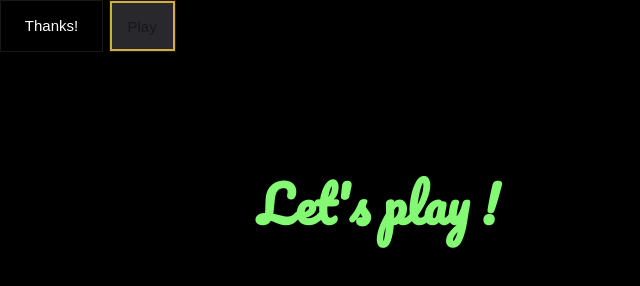
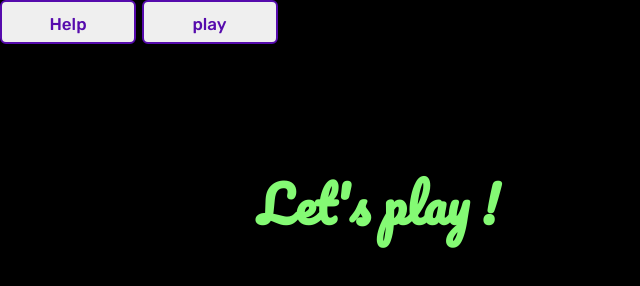
Before and after one commit to moony404/myApp, an Electron app: page renderer/index.html in a window 780 px wide. Shown: the whole page, without its empty margins (0-640 px from the left). Drawn offline with Linux system fonts and the light colour scheme; a web font is replaced by a local one.

Commit message:
reworked buttons

```diff
--- a/renderer/index.html
+++ b/renderer/index.html
@@ -22,20 +22,9 @@
 </head>
 <body>
     <!-- Under is for UIVERSE -->
-    <button><span class="text">Hover me</span><span>Thanks!</span></button>
+    <button class="uiversebutton">Help</button>
     <!-- End of the section for UIVERSE -->
     <p class="play-txt">Let's play !</p>
-    <button type="button" class="btn cube cube-hover" onclick="window.location.href=('ZapoomC copy/ZapoomC_v1.2.exe')">
-        <div class="bg-top">
-            <div class="bg-inner"></div>
-        </div>
-        <div class="bg-right">
-            <div class="bg-inner"></div>
-        </div>
-        <div class="bg">
-            <div class="bg-inner"></div>
-        </div>
-        <div class="text">Play</div>
-    </button>
+    <button class="uiversebutton">play</button>
 </body>
 </html>
--- a/renderer/style.css
+++ b/renderer/style.css
@@ -20,154 +20,51 @@ body {
 }
 
 /* For UIVERSE.io */
-.cube {
+.uiversebutton {
+ --color: #560bad;
+ font-family: inherit;
+ display: inline-block;
+ width: 8em;
+ height: 2.6em;
+ line-height: 2.5em;
+ margin: 0px;
  position: relative;
- transition: all 0.5s;
+ overflow: hidden;
+ border: 2px solid var(--color);
+ transition: color .5s;
+ z-index: 1;
+ font-size: 17px;
+ border-radius: 6px;
+ font-weight: 500;
+ color: var(--color);
 }
 
-.cube .bg-top {
+.uiversebutton:before {
+ content: "";
  position: absolute;
- height: 10px;
- background: #d4af37;
- bottom: 100%;
- left: 5px;
- right: -5px;
- transform: skew(-45deg, 0);
- margin: 0;
- transition: all 0.4s;
+ z-index: -1;
+ background: var(--color);
+ height: 150px;
+ width: 200px;
+ border-radius: 50%;
 }
 
-.cube .bg-top .bg-inner {
- bottom: 0;
+.uiversebutton:hover {
+ color: #ffffff;
 }
 
-.cube .bg {
- position: absolute;
- left: 0;
- bottom: 0;
- top: 0;
- right: 0;
- background: #d4af37;
- transition: all 0.4s;
+.uiversebutton:before {
+ top: 100%;
+ left: 100%;
+ transition: all .7s;
 }
 
-.cube .bg-right {
- position: absolute;
- background: #d4af37;
- top: -5px;
- z-index: 0;
- bottom: 5px;
- width: 10px;
- left: 100%;
- transform: skew(0, -45deg);
- transition: all 0.4s;
+.uiversebutton:hover:before {
+ top: -30px;
+ left: -30px;
 }
 
-.cube .bg-right .bg-inner {
- left: 0;
+.uiversebutton:active:before {
+ background: #63ff02;
+ transition: background 0s;
 }
-
-.cube .bg-inner {
- background: #28282d;
- position: absolute;
- left: 2px;
- right: 2px;
- top: 2px;
- bottom: 2px;
-}
-
-.cube .text {
- position: relative;
- transition: all 0.4s;
-}
-
-.cube:hover .bg-inner {
- background: #f4f4f6;
- transition: all 0.4s;
-}
-
-.cube:hover .text {
- color: #d4af37;
- transition: all 0.4s;
-}
-
-.cube:hover .bg-right,
-.cube:hover .bg,
-.cube:hover .bg-top {
- background: #28282d;
-}
-
-.cube:active {
- z-index: 9999;
- animation: bounce .1s linear;
-}
-
-@keyframes bounce {
- 50% {
-  transform: scale(0.9);
- }
-}
-
-/* Under is for the part with the back and help button of UIVERSE */
-button {
- position: relative;
- overflow: hidden;
- border: 1px solid #18181a;
- color: #18181a;
- display: inline-block;
- font-size: 15px;
- line-height: 15px;
- padding: 18px 18px 17px;
- text-decoration: none;
- cursor: pointer;
- background: #fff;
- user-select: none;
- -webkit-user-select: none;
- touch-action: manipulation;
-}
-
-button span:first-child {
- position: relative;
- transition: color 600ms cubic-bezier(0.48, 0, 0.12, 1);
- z-index: 10;
-}
-
-button span:last-child {
- color: white;
- display: block;
- position: absolute;
- bottom: 0;
- transition: all 500ms cubic-bezier(0.48, 0, 0.12, 1);
- z-index: 100;
- opacity: 0;
- top: 50%;
- left: 50%;
- transform: translateY(225%) translateX(-50%);
- height: 14px;
- line-height: 13px;
-}
-
-button:after {
- content: "";
- position: absolute;
- bottom: -50%;
- left: 0;
- width: 100%;
- height: 100%;
- background-color: black;
- transform-origin: bottom center;
- transition: transform 600ms cubic-bezier(0.48, 0, 0.12, 1);
- transform: skewY(9.3deg) scaleY(0);
- z-index: 50;
-}
-
-button:hover:after {
- transform-origin: bottom center;
- transform: skewY(9.3deg) scaleY(2);
-}
-
-button:hover span:last-child {
- transform: translateX(-50%) translateY(-50%);
- opacity: 1;
- transition: all 900ms cubic-bezier(0.48, 0, 0.12, 1);
-}
```
